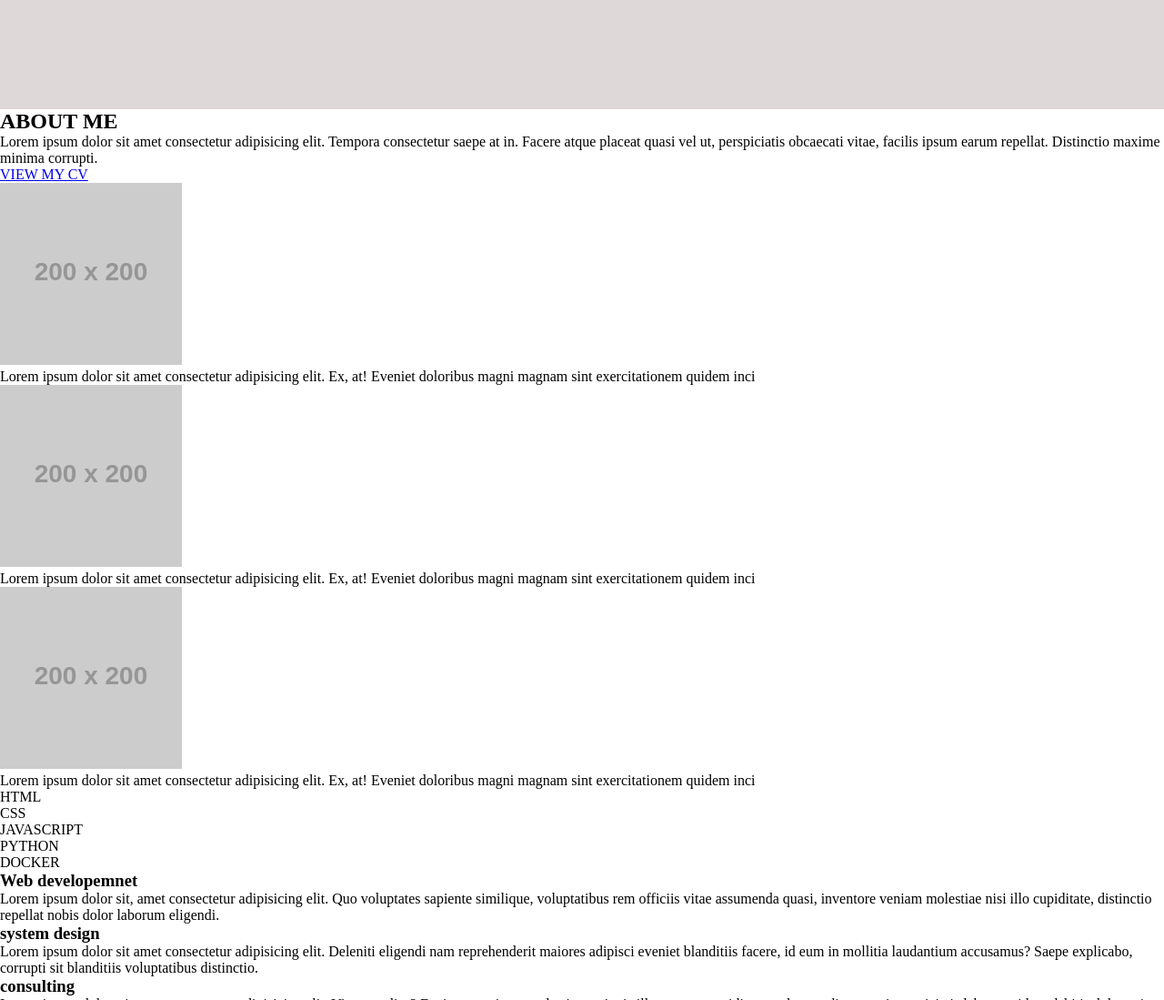
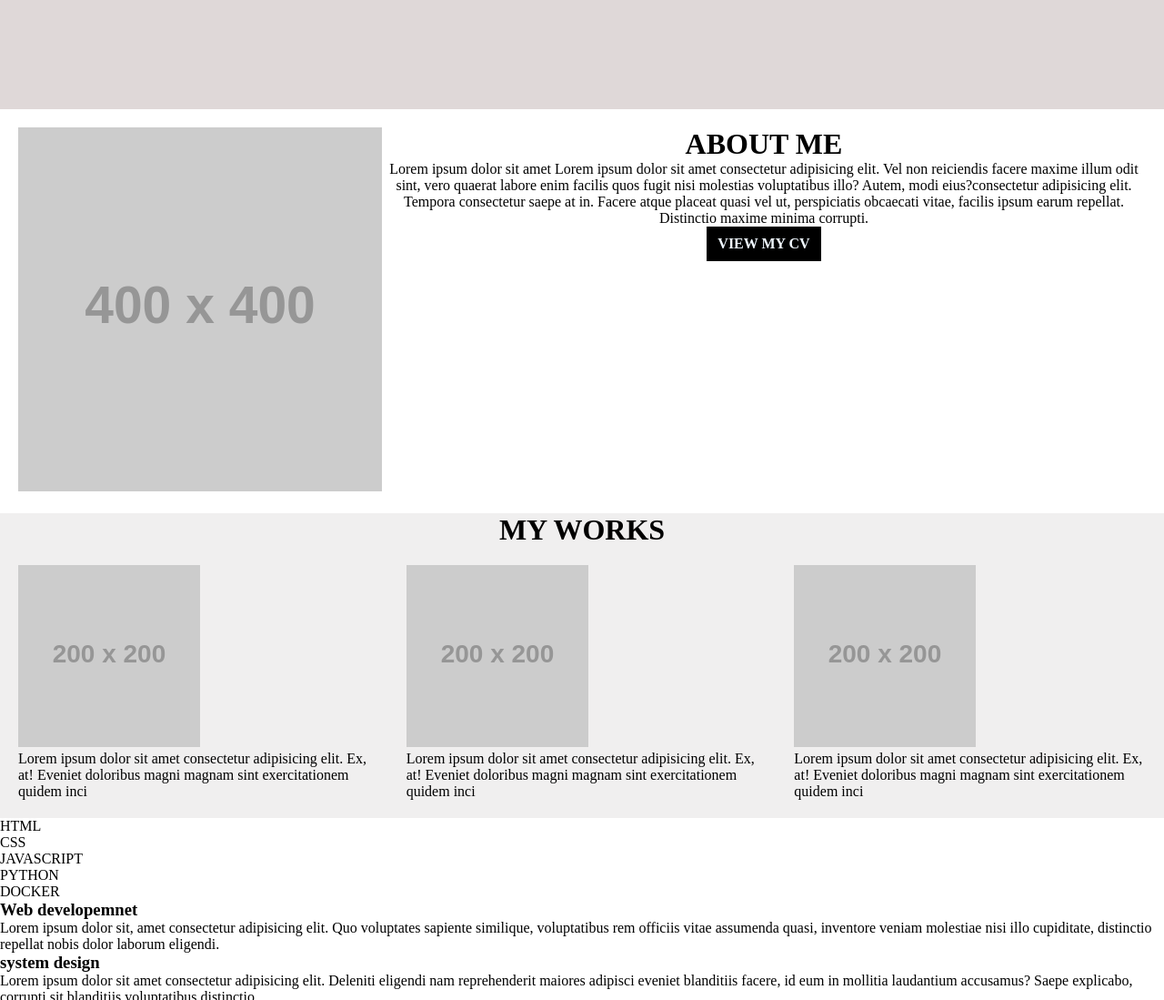
Before and after one commit to schandan351/potfolio-template, a plain HTML site: page index.html in a window 1280 px wide. Shown: the part 680-1779 px from the top of the page at 91% size. Drawn offline with Linux system fonts and the light colour scheme; placeholder pictures from the web are drawn by us.

Commit message:
basics of about me section added

```diff
--- a/css/design.css
+++ b/css/design.css
@@ -54,16 +54,63 @@
     padding: 5px;
     width: 120px;
     margin: 0px auto;
-     background-color: black;
+    background-color: black;
 }
 .link-hireme{
     text-decoration: none;
     font-size: 1.5em;
-    color: rgba(231, 234, 238, 0.747);
-    box-shadow:
+    color: aliceblue;
 }
 .hire-me:hover{
     background-color: rgba(65, 56, 56, 0.6);
 }
 
 /* end of intro */
+
+/* start of about me section */
+.aboutme-container{
+    padding: 10px;
+    margin: 10px;
+    display: flex;
+    text-align: center;
+}
+
+.aboutme-text h1{
+    font-size: 2em;
+}
+.cv-link{
+    padding: 10px;
+    margin: 15px;
+    width: 15%;
+    margin: 0px auto;
+    background-color: black;
+}
+.cv-link  a{
+    text-decoration: none;
+    color: aliceblue;
+}
+
+.cv-link:hover{
+    background-color: rgba(65, 56, 56, 0.6);
+}
+/* end of about me */
+
+/* my works section */
+
+#my-works{
+    background-color: rgba(141, 130, 130, 0.13);
+}
+
+#my-works h1{
+    text-align: center;
+    font-size: 2em;
+}
+.my-works-container{
+    display: flex;
+}
+.my-works-container .works{
+    padding: 10px;
+    margin: 10px;
+    width: 33%;
+
+}
--- a/index.html
+++ b/index.html
@@ -33,13 +33,17 @@
     <!-- about me section -->
     <section id="about-me">
             <div class="aboutme-container">
+                <div class="about-me-image">
+                    <img src="http://via.placeholder.com/400/" alt="">
+                </div>
                 <div class="aboutme-text">
                     <h1>ABOUT ME</h1>
-                    <p>Lorem ipsum dolor sit amet consectetur adipisicing elit. Tempora consectetur saepe at in. Facere atque placeat quasi vel ut, perspiciatis obcaecati vitae, facilis ipsum earum repellat. Distinctio maxime minima corrupti.</p>
+                    <p>Lorem ipsum dolor sit amet               Lorem ipsum dolor sit amet consectetur adipisicing elit. Vel non reiciendis facere maxime illum odit sint, vero quaerat labore enim facilis quos fugit nisi molestias voluptatibus illo? Autem, modi eius?consectetur adipisicing elit. Tempora consectetur saepe at in. Facere atque placeat quasi vel ut, perspiciatis obcaecati vitae, facilis ipsum earum repellat. Distinctio maxime minima corrupti.</p>
+                    <div class="cv-link">
+                        <a href="#"><b>VIEW MY CV</b></a>
+                    </div>
                 </div>
-                <div class="cv-link">
-                    <a href="#">VIEW MY CV</a>
-                </div>
+
             </div>
         </section>
 
@@ -47,6 +51,7 @@
 
         <!-- start of my-works section -->
         <section id="my-works">
+                <h1>MY WORKS</h1>
                 <div class="my-works-container">
                     <div class="works">
                         <div class="image-works">
```
